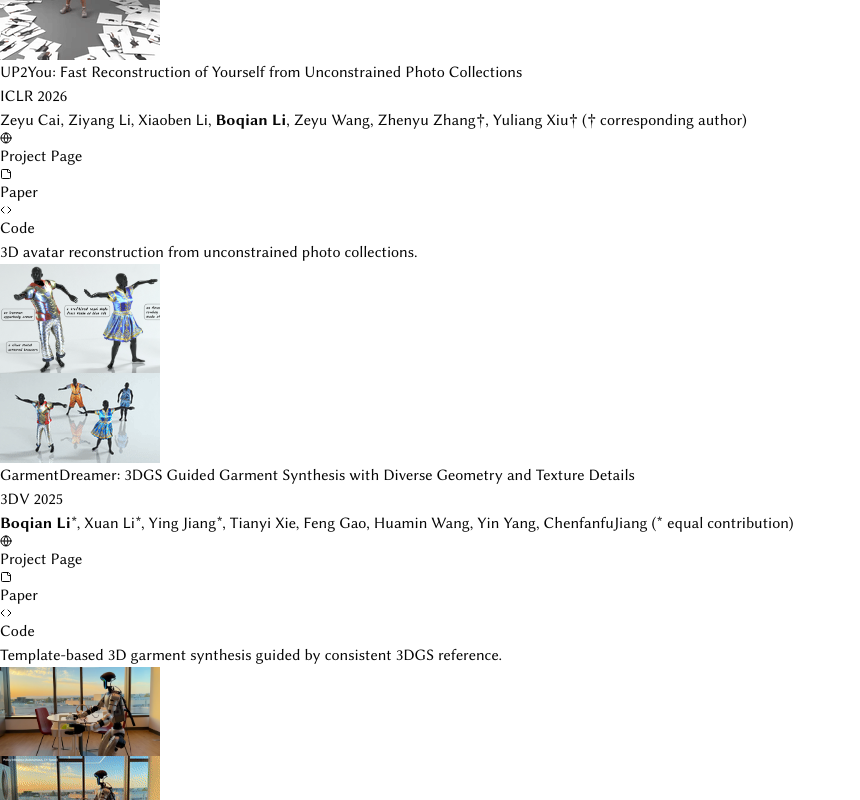
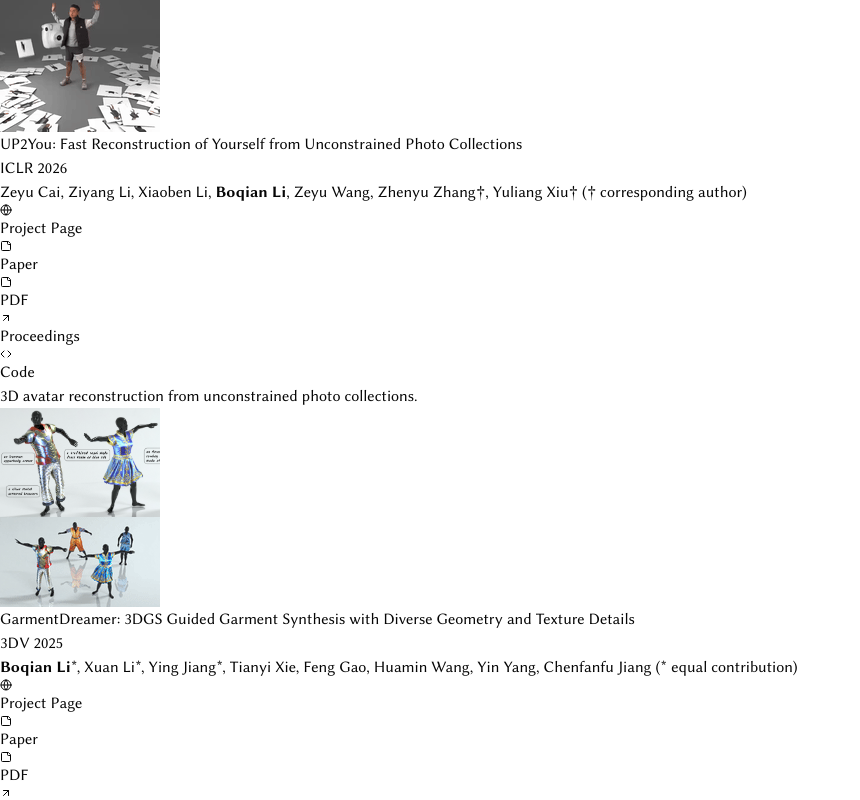
Before and after one commit to boqian-li/boqian-li.github.io, a Next.js app: page / in a window 1280 px wide. Shown: the part 1840-2640 px from the top of the page, without its empty margins (0-860 px from the left). Built offline with nearby package versions, Linux system fonts and the light colour scheme.

Commit message:
Improve scholarly indexing and paper access

```diff
--- a/src/app/layout.tsx
+++ b/src/app/layout.tsx
@@ -44,6 +44,8 @@ const notoSerifSC = Noto_Serif_SC({
 });
 
 export const metadata: Metadata = {
+  metadataBase: new URL("https://boqian-li.github.io"),
+  alternates: { canonical: "/" },
   title: customMetadata.title || aboutMe.name,
   description: customMetadata.description || aboutMe.description,
   icons: {
--- a/src/components/publication-entry.tsx
+++ b/src/components/publication-entry.tsx
@@ -64,7 +64,7 @@ export function PublicationEntry({
           )}
         </div>
         <p className="text-sm mb-3" dangerouslySetInnerHTML={{ __html: publication.authors }} />
-        <div className="flex flex-row gap-4">
+        <div className="flex flex-row flex-wrap gap-x-4 gap-y-2">
           {publication.projectUrl && (
             <a
               href={publication.projectUrl}
@@ -89,6 +89,28 @@ export function PublicationEntry({
                 className="text-black group-hover:-translate-y-0.5 transition-transform duration-300"
               />
               <span className="tracking-wider uppercase text-sm hover:text-zinc-500 transition-colors duration-300 underline">Paper</span>
+            </a>
+          )}
+          {publication.pdfUrl && (
+            <a
+              href={publication.pdfUrl}
+              className="group inline-flex items-center gap-2 text-sm font-bold"
+              target="_blank"
+              rel="noopener noreferrer"
+            >
+              <StickyNote size={12} />
+              <span className="tracking-wider uppercase text-sm hover:text-zinc-500 transition-colors duration-300 underline">PDF</span>
+            </a>
+          )}
+          {publication.proceedingsUrl && (
+            <a
+              href={publication.proceedingsUrl}
+              className="group inline-flex items-center gap-2 text-sm font-bold"
+              target="_blank"
+              rel="noopener noreferrer"
+            >
+              <ArrowUpRight size={12} />
+              <span className="tracking-wider uppercase text-sm hover:text-zinc-500 transition-colors duration-300 underline">Proceedings</span>
             </a>
           )}
           {publication.videoUrl && (
--- a/src/data/publication.ts
+++ b/src/data/publication.ts
@@ -4,6 +4,8 @@ export interface Publication {
   title: string;
   authors: string;
   paperUrl?: string;
+  pdfUrl?: string;
+  proceedingsUrl?: string;
   codeUrl?: string;
   bibtex?: string;
   projectUrl?: string;
@@ -22,6 +24,8 @@ export const publicationData: Publication[] = [
     title: "ETCH: Generalizing Body Fitting to Clothed Humans via Equivariant Tightness",
     authors: "<b>Boqian Li</b>, Haiwen Feng‡, Zeyu Cai, Michael&nbsp;J.&nbsp;Black, Yuliang Xiu† (‡ group lead, † corresponding author)",
     paperUrl: "https://arxiv.org/abs/2503.10624",
+    pdfUrl: "/ETCH/ETCH.pdf",
+    proceedingsUrl: "https://openaccess.thecvf.com/content/ICCV2025/html/Li_ETCH_Generalizing_Body_Fitting_to_Clothed_Humans_via_Equivariant_Tightness_ICCV_2025_paper.html",
     tldr: "Clothed human body fitting via equivariant tightness vectors and sparse markers.",
     codeUrl: "https://github.com/boqian-li/ETCH",
     award: "⭐ Highlight Paper (Top 2.3%)",
@@ -35,6 +39,8 @@ export const publicationData: Publication[] = [
     title: "UP2You: Fast Reconstruction of Yourself from Unconstrained Photo Collections",
     authors: "Zeyu Cai, Ziyang Li, Xiaoben Li, <b>Boqian Li</b>, Zeyu Wang, Zhenyu Zhang†, Yuliang Xiu† († corresponding author)",
     paperUrl: "https://arxiv.org/abs/2509.24817",
+    pdfUrl: "https://arxiv.org/pdf/2509.24817",
+    proceedingsUrl: "https://openreview.net/forum?id=oFsNco4aMm",
     codeUrl: "https://github.com/zcai0612/UP2You",
     projectUrl: "https://zcai0612.github.io/UP2You/",
     //bibtex: "https://arxiv.org/abs/2409.15476.bib",
@@ -50,8 +56,10 @@ export const publicationData: Publication[] = [
     year: "2025",
     conference: "3DV",
     title: "GarmentDreamer: 3DGS Guided Garment Synthesis with Diverse Geometry and Texture Details",
-    authors: "<b>Boqian Li</b>*, Xuan Li*, Ying Jiang*, Tianyi Xie, Feng Gao, Huamin&nbsp;Wang, Yin Yang, ChenfanfuJiang (* equal contribution)",
+    authors: "<b>Boqian Li</b>*, Xuan Li*, Ying Jiang*, Tianyi Xie, Feng Gao, Huamin&nbsp;Wang, Yin Yang, Chenfanfu Jiang (* equal contribution)",
     paperUrl: "https://arxiv.org/abs/2405.12420",
+    pdfUrl: "https://arxiv.org/pdf/2405.12420",
+    proceedingsUrl: "https://doi.org/10.1109/3DV66043.2025.00134",
     codeUrl: "https://github.com/boqian-li/GarmentDreamer",
     projectUrl: "https://xuan-li.github.io/GarmentDreamerDemo/",
     //bibtex: "https://arxiv.org/abs/2409.15476.bib",
@@ -69,6 +77,8 @@ export const publicationData: Publication[] = [
     title: "Ψ0: An Open Foundation Model Towards Universal Humanoid Loco-Manipulation",
     authors: "Songlin Wei*, Hongyi Jing*, <b>Boqian Li</b>*, Zhenyu Zhao*, Jiageng Mao, Zhenhao Ni, Sicheng He, Jie Liu, Xiawei Liu, Kaidi Kang, Sheng Zang, Weiduo&nbsp;Yuan, Marco Pavone, Di Huang, Yue Wang† (* equal contribution, † corresponding author)",
     paperUrl: "https://arxiv.org/abs/2603.12263",
+    pdfUrl: "https://arxiv.org/pdf/2603.12263",
+    proceedingsUrl: "https://www.roboticsproceedings.org/rss22/p021.html",
     tldr: "An open vision-language-action (VLA) model for humanoid loco-manipulation.",
     codeUrl: "https://github.com/physical-superintelligence-lab/Psi0",
     // award: "⭐ Highlight Paper (Top 2.3%)",
@@ -82,6 +92,8 @@ export const publicationData: Publication[] = [
     title: "ETCH-X: Robustify Expressive Body Fitting to Clothed Humans with Composable Datasets",
     authors: "Xiaoben Li, Jingyi Wu, Zeyu Cai, Siyuan Yu, <b>Boqian Li</b>, Yuliang Xiu† († corresponding author)",
     paperUrl: "https://arxiv.org/abs/2604.08548",
+    pdfUrl: "https://arxiv.org/pdf/2604.08548",
+    proceedingsUrl: "https://doi.org/10.1007/978-3-032-37029-7_26",
     tldr: "Disentangled undressing and dense fitting for scalable training, enabling expressive SMPL-X fitting to partial scans.",
     codeUrl: "https://github.com/XiaobenLi00/ETCH-X",
     projectUrl: "https://xiaobenli00.github.io/ETCH-X/",
--- a/src/data/title-description.ts
+++ b/src/data/title-description.ts
@@ -4,7 +4,5 @@ export interface CustomMetadata {
 }
 
 export const customMetadata: CustomMetadata = {
-  // If you want a custom title or description you can add it here.
-  // title: "My Custom Title",
-  // description: "My Custom Description",
+  description: "Boqian Li researches 3D human reconstruction, generative modeling, and humanoid robotics. Publications, project pages, and research experience.",
 };
```
Also changed, not shown: public/ETCH/index.html (+50 -20 lines), public/robots.txt (added), 2 other files (tests, documents, lock files or other folders).
